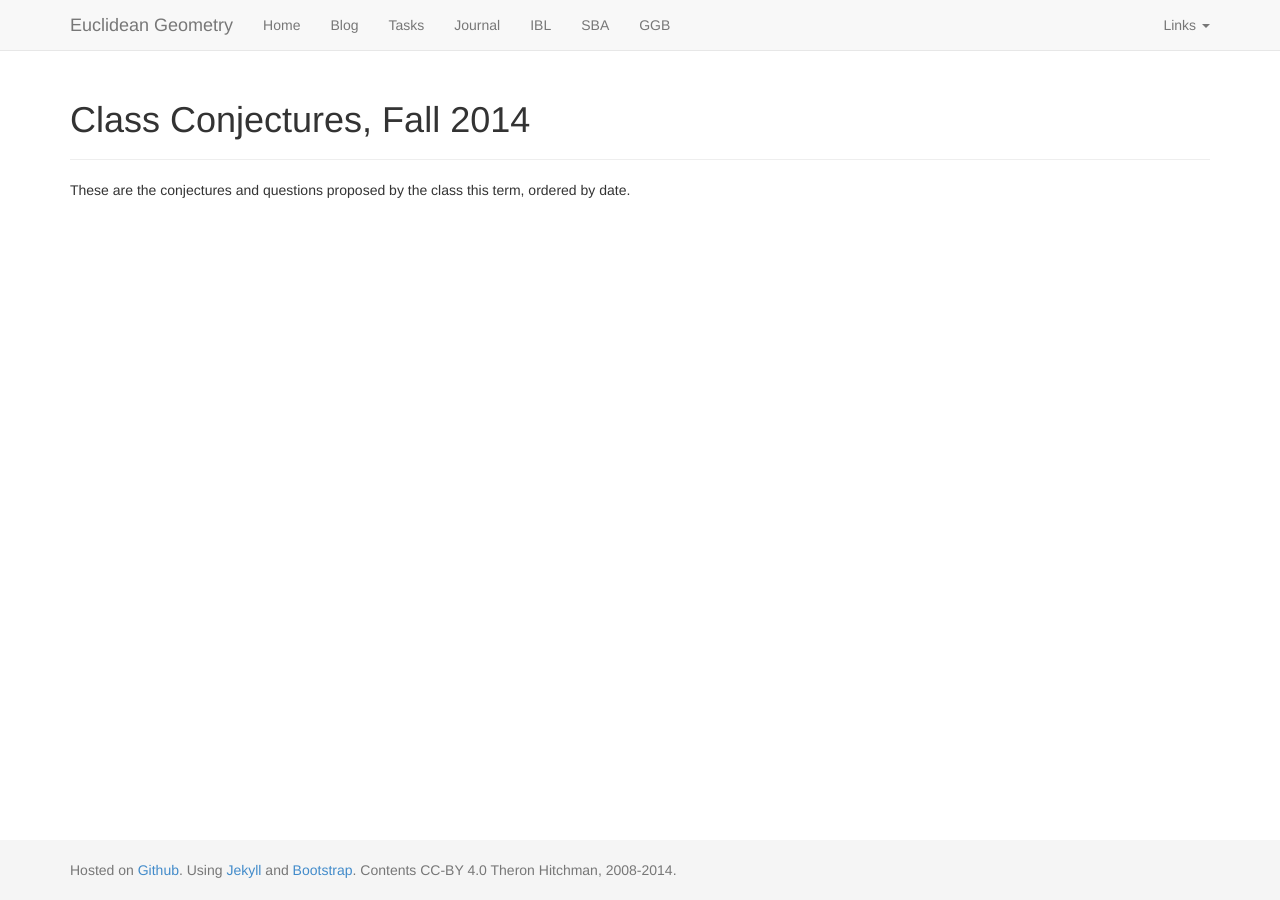
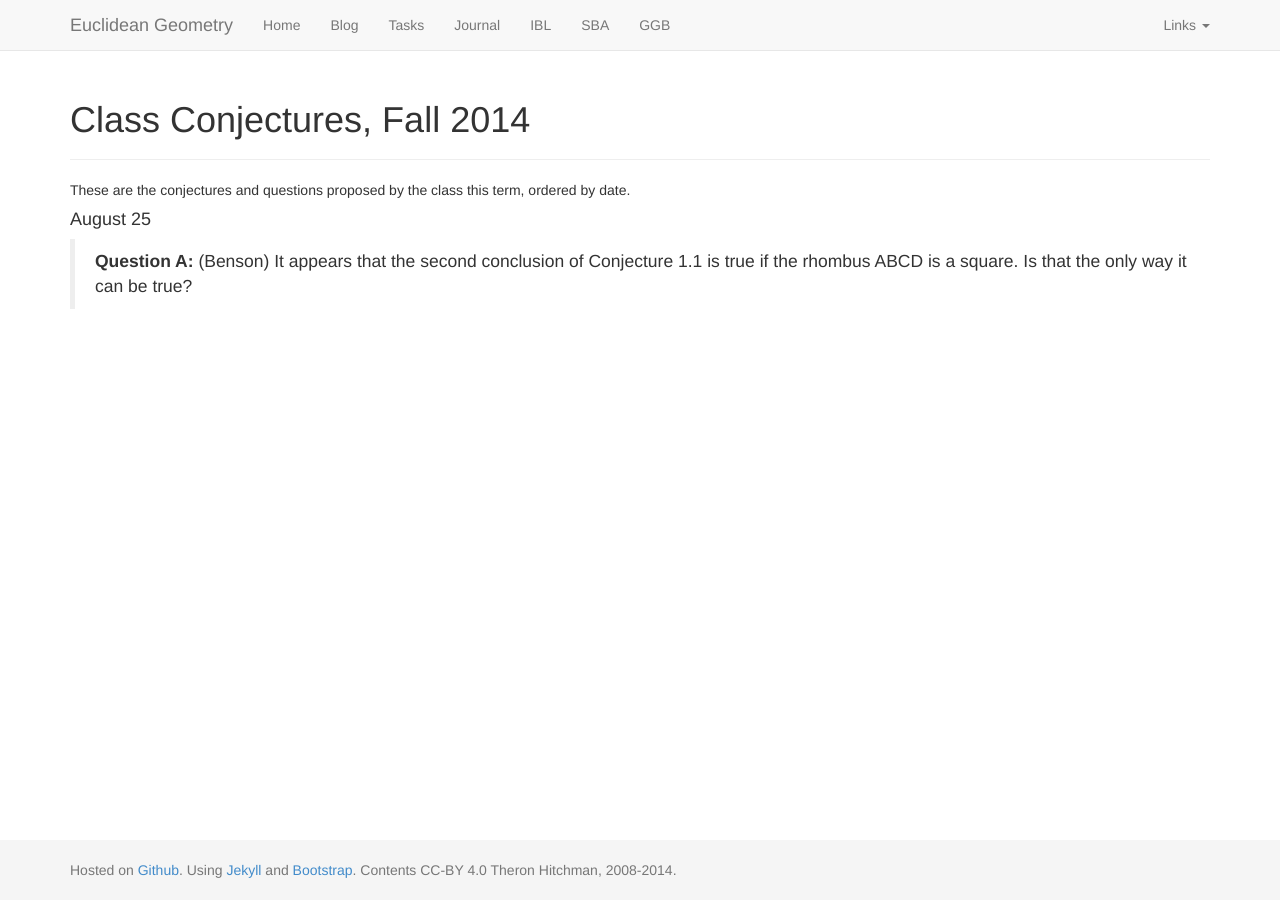
Before and after one commit to theronhitchman/euclidean-geometry, a Jekyll site: the page built from class/index.md, in a window 1280 px wide. Built offline with Jekyll 4.4.1, drawn with Linux system fonts in a browser that asks for light colours; nearby versions of some CDN libraries.

Commit message:
notes from 25-aug

```diff
--- a/class/index.md
+++ b/class/index.md
@@ -5,3 +5,8 @@ layout: default
 
 These are the conjectures and questions proposed by the class this term,
 ordered by date.
+
+#### August 25
+
+> **Question A:** (Benson) It appears that the second conclusion of Conjecture 1.1
+> is true if the rhombus ABCD is a square. Is that the only way it can be true?
```
Also changed, not shown: _posts/2014-08-25-first-day.md (added, +26 -0 lines).
